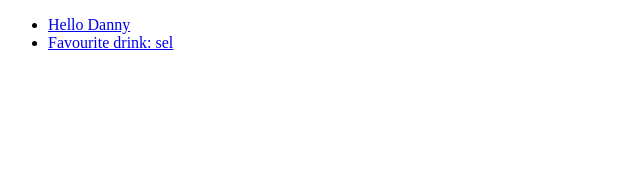
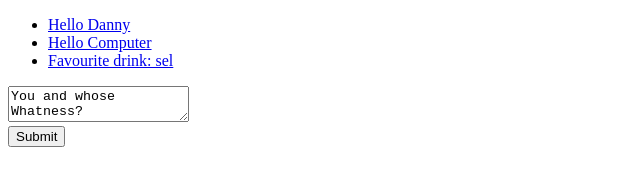
Before and after one commit to denriquem/notes-app2, a plain HTML site: page public/index.html in a window 1280 px wide. Shown: the whole page, without its empty margins (0-640 px from the left). Drawn offline with Linux system fonts and the light colour scheme.

Commit message:
basic form added to index.html

```diff
--- a/public/index.html
+++ b/public/index.html
@@ -15,8 +15,16 @@
   <script>
     const noteList = new NoteList();
     noteList.add('Hello Danny');
+    noteList.add('Hello Computer');
     const noteController = new NoteController(noteList);
     noteController.displayHtml();
   </script>
+  <form action="/page.js" method ="post" id="text">
+    <textarea name="Kimberley" form="text">You and whose Whatness?</textarea>
+    <div>
+    <input type="submit" value="Submit" >
+    </div<
+  </form>
+
 </body>
 </html>
```
